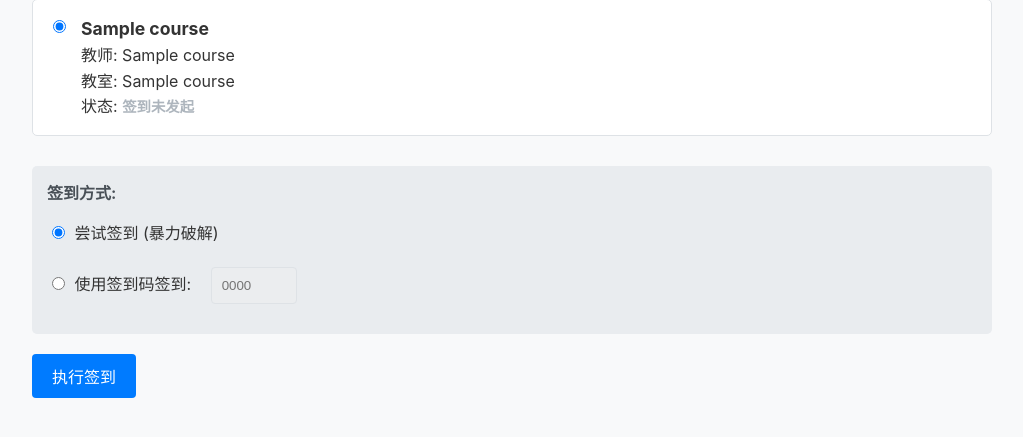
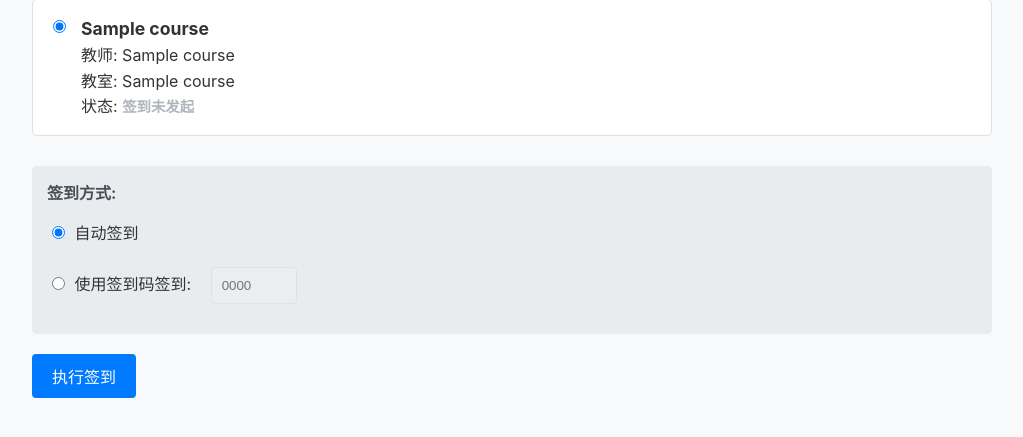
Before and after one commit to Q1en/attendance-web, a Flask app: template templates/dashboard.html in a window 1280 px wide. Shown: the part 286-723 px from the top of the page, without its empty margins (128-1151 px from the left). Run offline with Flask 2, Linux system fonts and the light colour scheme; the template is opened without the code that fills it: most values are stand-ins (such as "Sample title", 1, 10 or a date in 2020).

Commit message:
Add files via upload

```diff
--- a/templates/dashboard.html
+++ b/templates/dashboard.html
@@ -35,7 +35,7 @@
         <div class="signin-options">
             <h4>签到方式:</h4> <div class="form-group">
                 <input type="radio" id="action_brute" name="action_type" value="brute_force" checked>
-                <label for="action_brute">尝试签到 (暴力破解)</label> </div>
+                <label for="action_brute">自动签到</label> </div>
              <div class="form-group">
                  <input type="radio" id="action_manual" name="action_type" value="manual">
                  <label for="action_manual">使用签到码签到:</label> <input type="number" id="manual_code" name="manual_code" min="0" max="9999" step="1" placeholder="0000" pattern="\d{4}">
@@ -44,7 +44,7 @@
         </div>
 
         <button type="submit" class="btn" id="submit-button">执行签到</button> <div id="loading-indicator" style="display: none; margin-top: 10px;">
-             <p><strong>正在处理签到... 这可能需要一些时间，特别是暴力破解。请稍候。</strong></p> <div class="spinner"></div>
+             <p><strong>正在处理签到... 这可能需要一些时间，特别是自动签到。请稍候。</strong></p> <div class="spinner"></div>
          </div>
     </form>
 {% elif message %}
```
